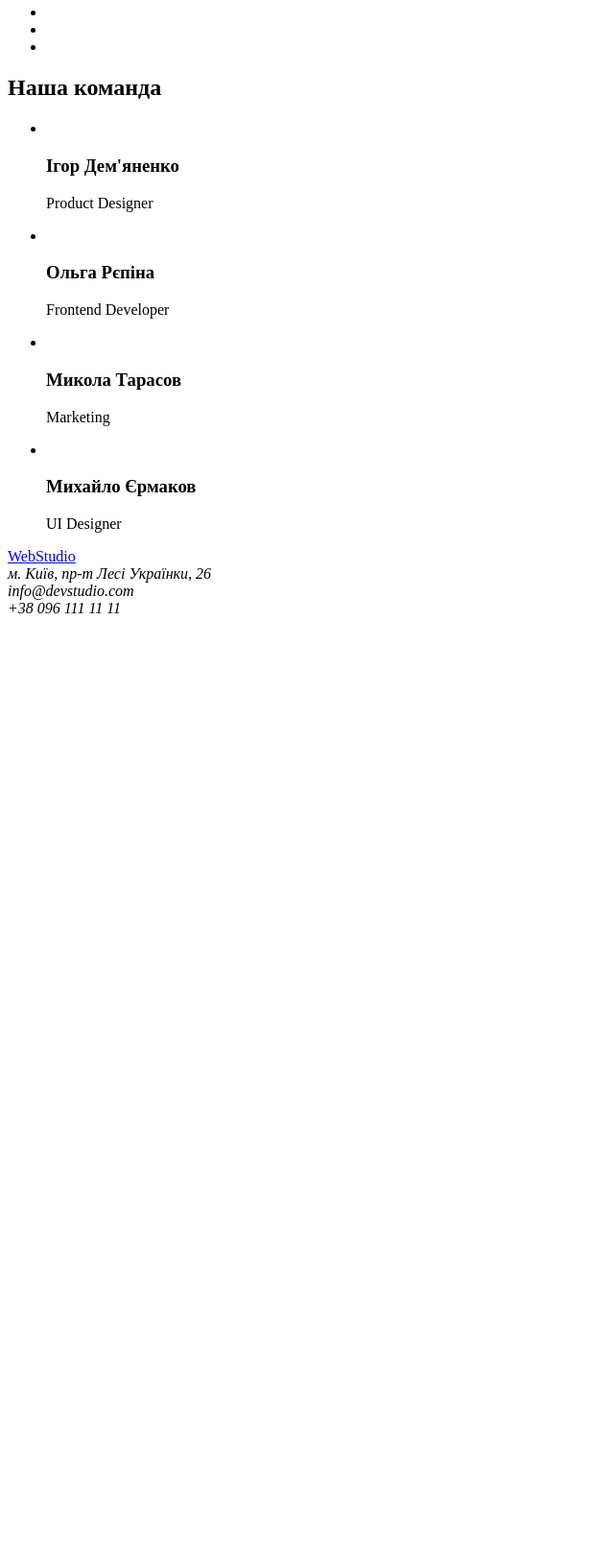
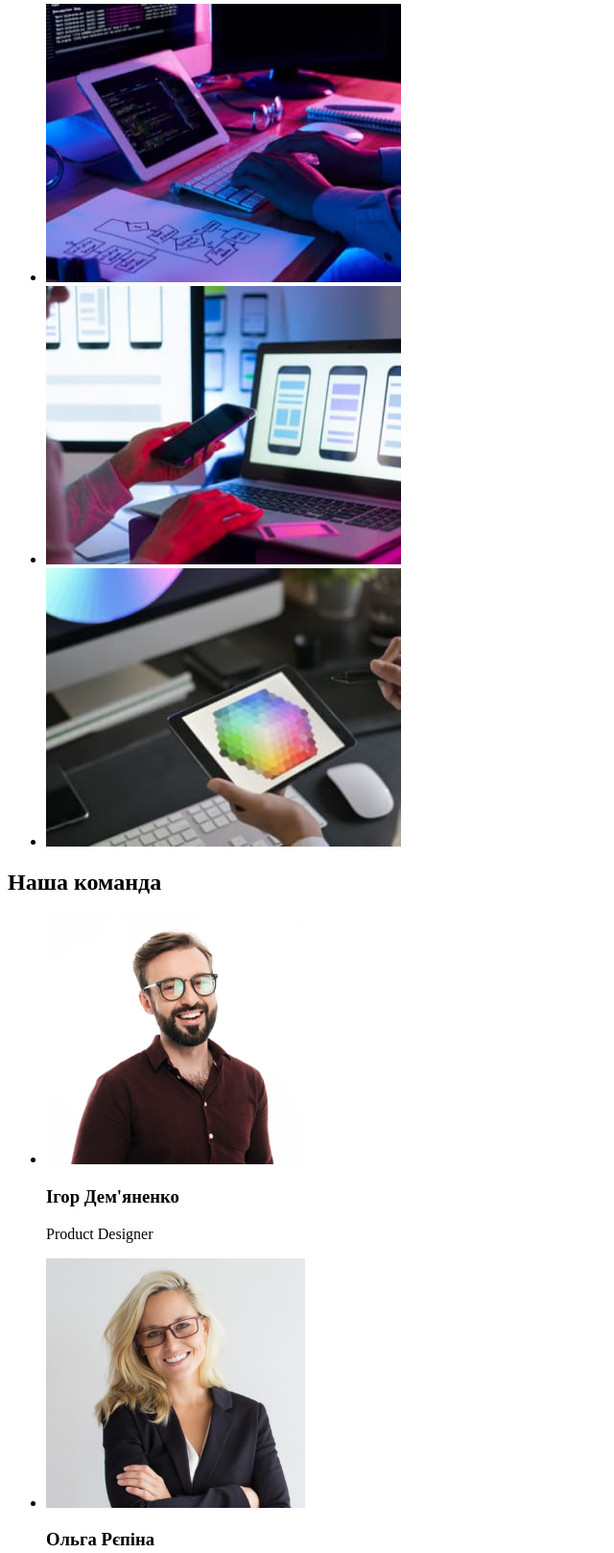
Before and after one commit to NatiRumi/goit-markup-hw-01, a plain HTML site: page index.html in a window 1280 px wide. Shown: the part 665-2283 px from the top of the page at 96% size, without its empty margins (0-640 px from the left). Before the commit the page ends 1316 px from the top, so only its background shows below. Drawn offline with Linux system fonts and the light colour scheme.

Commit message:
остання версія

```diff
--- a/index.html
+++ b/index.html
@@ -1,5 +1,5 @@
 <!DOCTYPE html>
-<html lang="ukr">
+<html lang="uk">
 <head>
     <meta charset="UTF-8">
     <meta http-equiv="X-UA-Compatible" content="IE=edge">
@@ -8,7 +8,8 @@
 </head>
 <body>
     <header>
-        <a href="/index.html" lang="en">WebStudio</a>
+        <a href="/index.html" lang="en"><span>Web</span>Studio</a>
+
         <nav>
             <ul>
                 <li><a href="">Студія</a></li>
@@ -16,10 +17,10 @@
                 <li><a href="">Контакти</a></li>
             </ul>
         </nav>
-        <address>
+        <div>
             <a href="mailto:info@devstudio.com" lang="en">info@devstudio.com</a>
             <a href="tel:+380961111111">+38 096 111 11 11</a>
-        </address>
+        </div>
     </header>
 
     <main>
@@ -53,9 +54,9 @@
         <section>
             <h2>Чим ми займаємося</h2>
             <ul>
-                <li><img src="" alt="" width="370"></li>
-                <li><img src="" alt="" width="370"></li>
-                <li><img src="" alt="" width="370"></li>
+                <li><img src="./images/box1.jpg" alt="комп’ютер" width="370" height="290"></li>
+                <li><img src="./images/box2.jpg" alt="мобільні девайси" width="370" height="290"></li>
+                <li><img src="./images/box3.jpg" alt="планшет" width="370" height="290"></li>
             </ul>
         </section>
 
@@ -63,22 +64,22 @@
             <h2>Наша команда</h2>
             <ul>
                 <li>
-                    <img>
+                    <img src="./images/img1.jpg" alt="фото" width="270" height="260">
                     <h3>Ігор Дем'яненко</h3>
                     <p>Product Designer</p>
                 </li>
                 <li>
-                    <img>
+                    <img src="./images/img2.jpg" alt="фото" width="270" height="260">
                     <h3>Ольга Рєпіна</h3>
                     <p>Frontend Developer</p>
                 </li>
                 <li>
-                    <img>
+                    <img src="./images/img3.jpg" alt="фото" width="270" height="260">
                     <h3>Микола Тарасов</h3>
                     <p>Marketing</p>
                 </li>
                 <li>
-                    <img>
+                    <img src="./images/img4.jpg" alt="фото" width="270" height="260">
                     <h3>Михайло Єрмаков</h3>
                     <p>UI Designer</p>
                 </li>
@@ -87,7 +88,7 @@
     </main>
 
     <footer>
-        <a href="/index.html" lang="en">WebStudio</a>
+        <a href="/index.html" lang="en"><span>Web</span>Studio</a>
         <address>
             м. Київ, пр-т Лесі Українки, 26<br>
             info@devstudio.com<br>
```
Also changed, not shown: images/box 1.png (deleted), images/box 2.png (deleted), images/box 3.png (deleted), images/box1.jpg (added), images/box2.jpg (added), images/box3.jpg (added), images/img1.jpg (added), images/img2.jpg (added), images/img3.jpg (added), images/img4.jpg (added).
